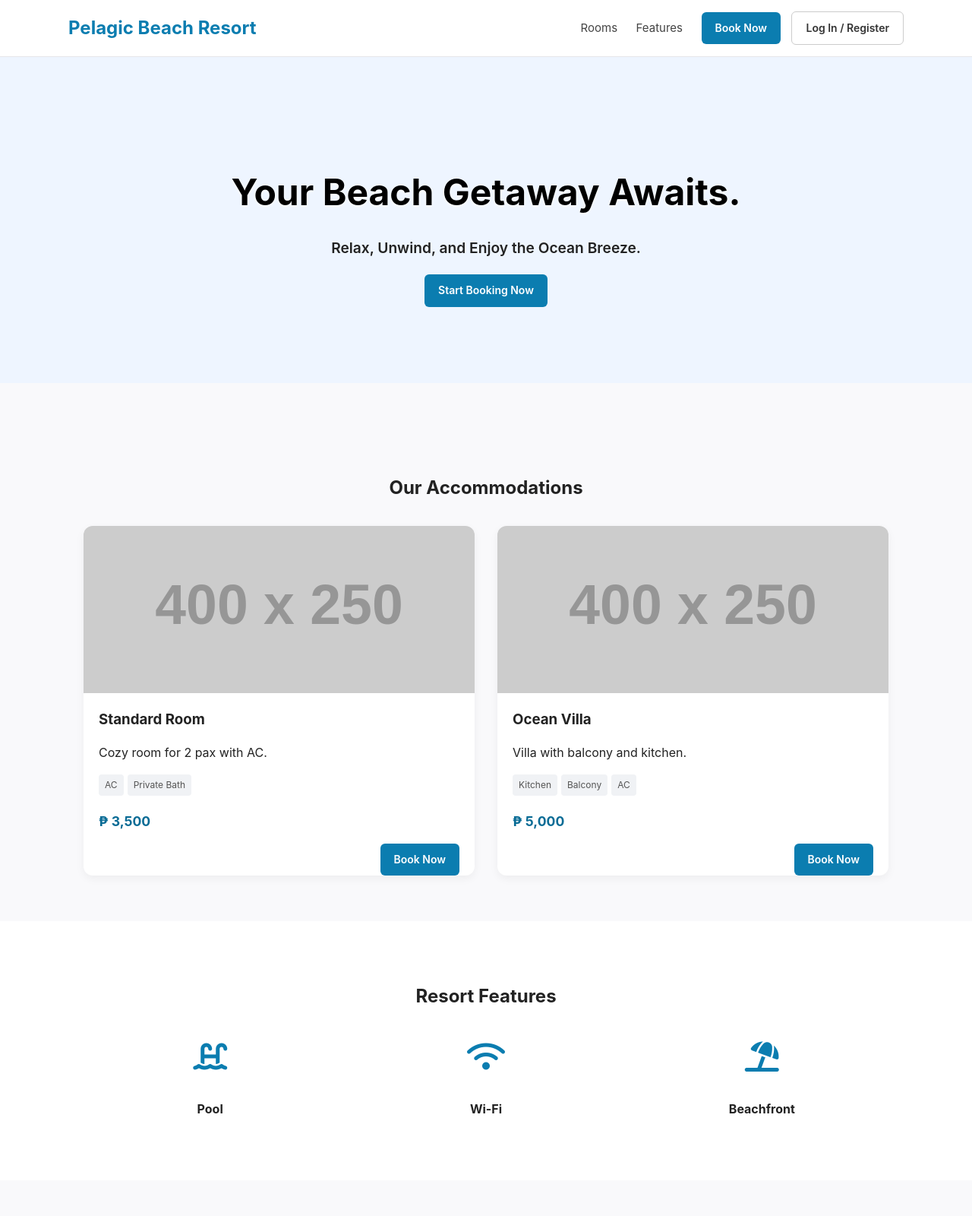
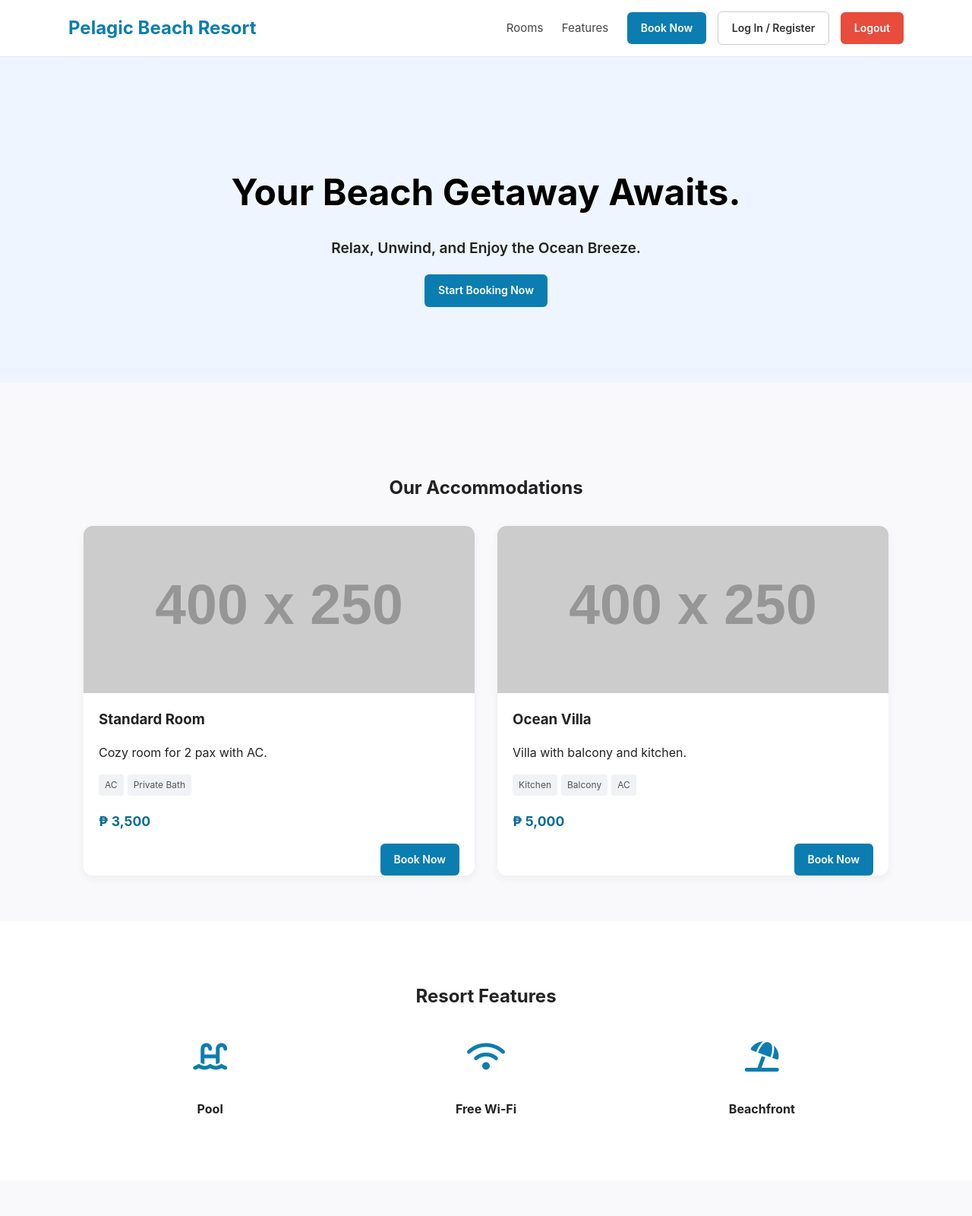
Before and after one commit to cholarmarie/pelagic, a website: page index.html in a window 1280 px wide. Shown: the top 1600 px of the page at 76% size. Drawn offline with Linux system fonts and the light colour scheme; placeholder pictures from the web are drawn by us.

Commit message:
index.html

```diff
--- a/index.html
+++ b/index.html
@@ -20,6 +20,8 @@
     .book-btn:hover { background: var(--accent-dark); }
     .login-btn { background: #fff; border: 1px solid #ccc; color: #333; margin-left: 10px; }
     .login-btn:hover { background: #f0f0f0; }
+    .logout-btn { background: #e74c3c; color: white; margin-left: 10px; }
+    .logout-btn:hover { background: #c0392b; }
 
     .hero{background-color:#e6f0ff;padding:100px 0;text-align:center;margin-bottom:40px; background-size: cover; background-position: center; position: relative;}
     .hero-overlay { position: absolute; top:0; left:0; width:100%; height:100%; background: rgba(255,255,255,0.3); z-index: 1; }
@@ -51,6 +53,7 @@
         <a href="#features">Features</a>
         <a href="profile.html" class="btn book-btn small-btn" id="nav-book-btn">Book Now</a>
         <a href="profile.html" class="btn login-btn small-btn" id="nav-login-btn">Log In / Register</a>
+        <a href="#" class="btn logout-btn small-btn hidden" id="nav-logout-btn">Logout</a>
       </nav>
     </div>
   </header>
@@ -79,7 +82,7 @@
             <h2 style="text-align:center; margin-bottom: 40px;">Resort Features</h2>
             <div class="features-grid">
                 <div class="feature-item"><i class="fas fa-swimming-pool"></i><h4>Pool</h4></div>
-                <div class="feature-item"><i class="fas fa-wifi"></i><h4>Wi-Fi</h4></div>
+                <div class="feature-item"><i class="fas fa-wifi"></i><h4>Free Wi-Fi</h4></div>
                 <div class="feature-item"><i class="fas fa-umbrella-beach"></i><h4>Beachfront</h4></div>
             </div>
         </div>
```
